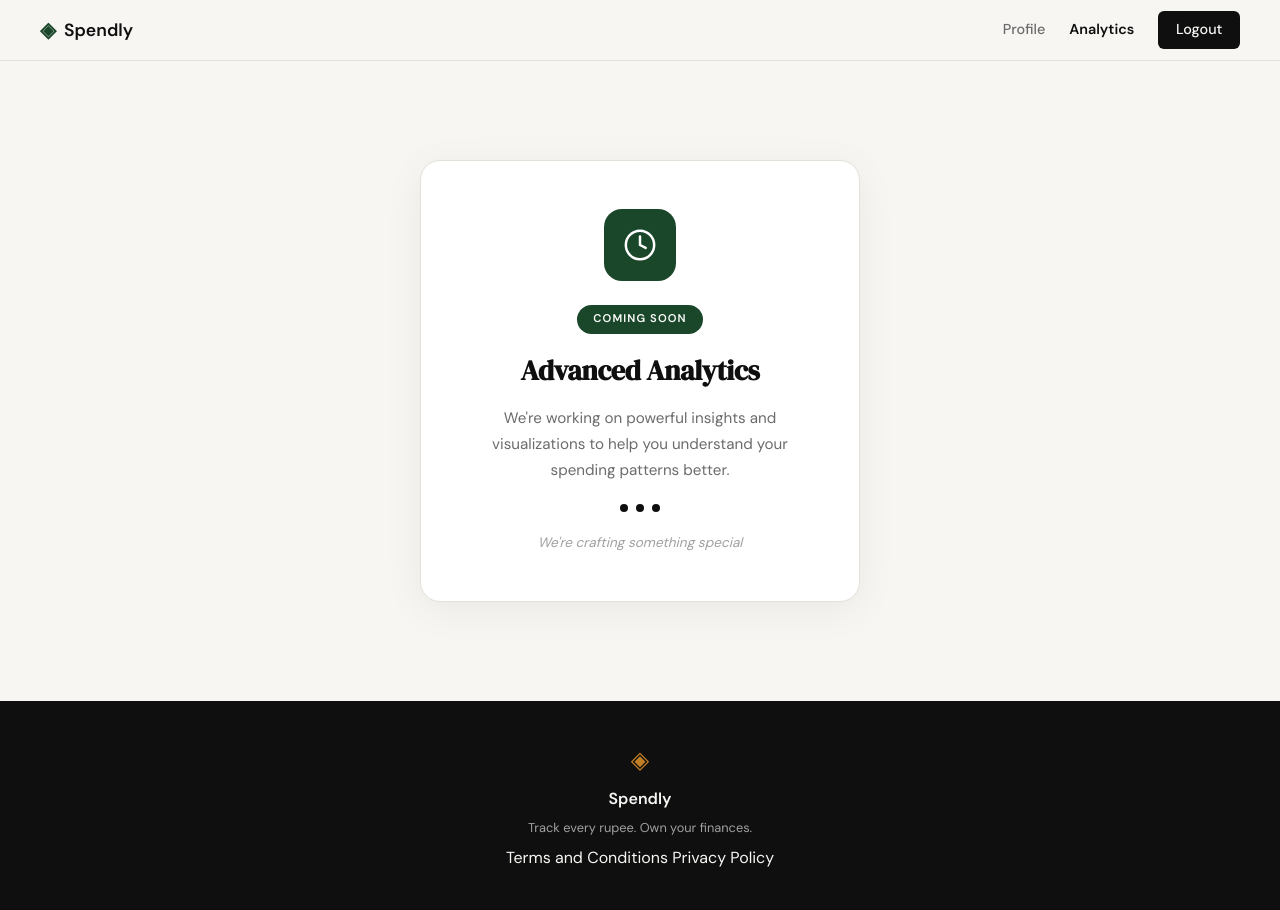
After one commit to alalekozai/SpendAI, a Flask app: page /analytics in a window 1280 px wide. The commit adds this page. Run offline with Flask 3, Linux system fonts and the light colour scheme; a user stored in the database is signed in.

Commit message:
add coming soon page

```diff
--- a/app.py
+++ b/app.py
@@ -169,6 +169,13 @@ def profile():
                            preset_dates=preset_dates)
 
 
+@app.route("/analytics")
+def analytics():
+    if not session.get("user_id"):
+        return redirect(url_for("login"))
+    return render_template("analytics.html")
+
+
 @app.route("/expenses/add")
 def add_expense():
     return "Add expense — coming in Step 7"
--- /dev/null
+++ b/static/css/analytics.css
@@ -0,0 +1,90 @@
+.analytics-page {
+    min-height: calc(100vh - 60px - 100px);
+    display: flex;
+    align-items: center;
+    justify-content: center;
+    padding: 4rem 2rem;
+    background: var(--paper);
+}
+
+.analytics-card {
+    background: var(--paper-card);
+    border: 1px solid var(--border);
+    border-radius: var(--radius-lg);
+    padding: 3rem 2.5rem;
+    max-width: 440px;
+    width: 100%;
+    text-align: center;
+    display: flex;
+    flex-direction: column;
+    align-items: center;
+    gap: 1.25rem;
+    box-shadow: 0 8px 40px rgba(0, 0, 0, 0.06);
+}
+
+.analytics-icon-wrap {
+    width: 72px;
+    height: 72px;
+    background: var(--accent);
+    border-radius: 18px;
+    display: flex;
+    align-items: center;
+    justify-content: center;
+    margin-bottom: 0.25rem;
+}
+
+.analytics-icon {
+    width: 34px;
+    height: 34px;
+    color: #ffffff;
+    stroke-width: 1.75;
+}
+
+.analytics-badge {
+    display: inline-block;
+    background: var(--accent);
+    color: #ffffff;
+    font-size: 0.7rem;
+    font-weight: 700;
+    letter-spacing: 0.1em;
+    text-transform: uppercase;
+    padding: 0.35rem 1rem;
+    border-radius: 999px;
+}
+
+.analytics-title {
+    font-family: var(--font-display);
+    font-size: 1.75rem;
+    color: var(--ink);
+    letter-spacing: -0.01em;
+    line-height: 1.15;
+    margin: 0;
+}
+
+.analytics-body {
+    font-size: 0.95rem;
+    color: var(--ink-muted);
+    line-height: 1.7;
+    max-width: 340px;
+    margin: 0;
+}
+
+.analytics-dots {
+    display: flex;
+    gap: 0.5rem;
+    align-items: center;
+}
+
+.analytics-dots span {
+    width: 8px;
+    height: 8px;
+    border-radius: 50%;
+    background: var(--ink);
+}
+
+.analytics-tagline {
+    font-size: 0.85rem;
+    color: var(--ink-faint);
+    font-style: italic;
+    margin: 0;
+}
--- a/static/css/style.css
+++ b/static/css/style.css
@@ -102,6 +102,7 @@ a { color: inherit; text-decoration: none; }
 
 .nav-links a { color: var(--ink-muted); transition: color 0.2s; }
 .nav-links a:hover { color: var(--ink); }
+.nav-links a.nav-link--active { color: var(--ink); font-weight: 600; }
 
 .nav-cta {
     background: var(--ink) !important;
--- /dev/null
+++ b/templates/analytics.html
@@ -0,0 +1,40 @@
+{% extends "base.html" %}
+
+{% block title %}Analytics — Spendly{% endblock %}
+
+{% block head %}
+<link rel="stylesheet" href="{{ url_for('static', filename='css/analytics.css') }}">
+<script src="https://unpkg.com/lucide@latest"></script>
+{% endblock %}
+
+{% block content %}
+<div class="analytics-page">
+    <div class="analytics-card">
+
+        <div class="analytics-icon-wrap">
+            <i data-lucide="clock" class="analytics-icon"></i>
+        </div>
+
+        <span class="analytics-badge">Coming Soon</span>
+
+        <h1 class="analytics-title">Advanced Analytics</h1>
+
+        <p class="analytics-body">
+            We're working on powerful insights and visualizations to help you understand your spending patterns better.
+        </p>
+
+        <div class="analytics-dots">
+            <span></span>
+            <span></span>
+            <span></span>
+        </div>
+
+        <p class="analytics-tagline">We're crafting something special</p>
+
+    </div>
+</div>
+{% endblock %}
+
+{% block scripts %}
+<script>lucide.createIcons();</script>
+{% endblock %}
--- a/templates/base.html
+++ b/templates/base.html
@@ -20,7 +20,8 @@
             </a>
             <div class="nav-links">
                 {% if session.get('user_id') %}
-                <a href="{{ url_for('profile') }}">Profile</a>
+                <a href="{{ url_for('profile') }}" {% if request.endpoint == 'profile' %}class="nav-link--active"{% endif %}>Profile</a>
+                <a href="{{ url_for('analytics') }}" {% if request.endpoint == 'analytics' %}class="nav-link--active"{% endif %}>Analytics</a>
                 <a href="{{ url_for('logout') }}" class="nav-cta">Logout</a>
                 {% else %}
                 <a href="{{ url_for('login') }}">Sign in</a>
```
